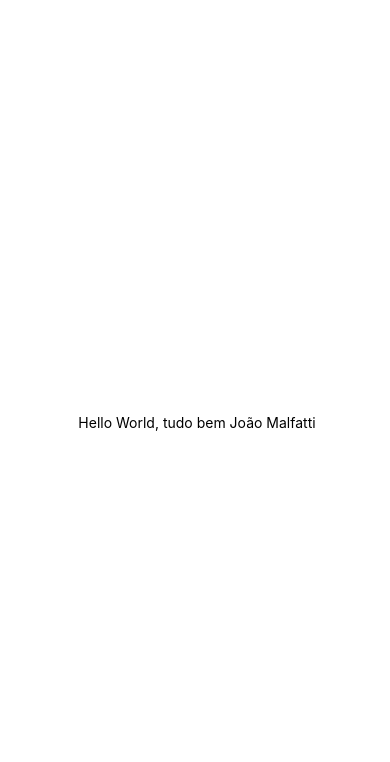
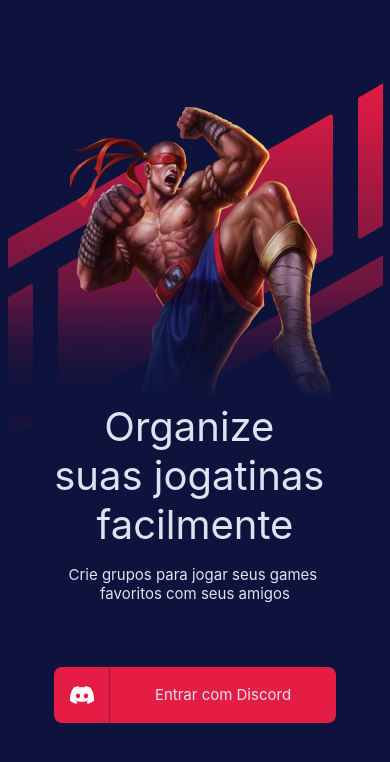
Before and after one commit to joaomalfatti1/RNIntroduction, a React Native app: screen / in a window 390 px wide. Shown: the top 762 px of the page. Built offline with nearby package versions, Linux system fonts and the light colour scheme.

Commit message:
Finalizamos Tela de login, Splash, e etc

```diff
--- a/app.json
+++ b/app.json
@@ -9,7 +9,7 @@
     "splash": {
       "image": "./assets/splash.png",
       "resizeMode": "contain",
-      "backgroundColor": "#ffffff"
+      "backgroundColor": "#070B24"
     },
     "updates": {
       "fallbackToCacheTimeout": 0
--- /dev/null
+++ b/src/@types/png.d.ts
@@ -0,0 +1 @@
+declare module '*.png';
--- /dev/null
+++ b/src/components/ButtonIcon/index.tsx
@@ -0,0 +1,32 @@
+import React from 'react';
+import {
+  Text,
+  Image,
+  View,
+  TouchableOpacity,
+  TouchableOpacityProps
+} from 'react-native';
+
+import DiscordImg from '../../assets/discord.png';
+import { styles } from './styles';
+
+type Props = TouchableOpacityProps &{
+  title: string;
+}
+
+export function ButtonIcon({title, ...rest}: Props){
+  return(
+    <TouchableOpacity
+      style={styles.container}
+      {...rest}
+    >
+      <View style={styles.iconWrapper}>
+        <Image source={DiscordImg} style={styles.icon} />
+      </View>
+
+      <Text style={styles.title}>
+        {title}
+      </Text>
+    </TouchableOpacity>
+  )
+}
--- /dev/null
+++ b/src/components/ButtonIcon/styles.ts
@@ -0,0 +1,31 @@
+import { StyleSheet } from "react-native";
+import { theme } from "../../global/styles/theme";
+
+export const styles = StyleSheet.create({
+  container: {
+    width: '100%',
+    height: 56,
+    backgroundColor: theme.colors.primary,
+    borderRadius: 8,
+    flexDirection: 'row',
+    alignItems: 'center'
+  },
+  title: {
+    flex: 1,
+    color: theme.colors.heading,
+    fontSize: 15,
+    textAlign: 'center'
+  },
+  iconWrapper: {
+    width: 56,
+    height: 56,
+    justifyContent: 'center',
+    alignItems: 'center',
+    borderRightWidth: 1,
+    borderColor: theme.colors.line
+  },
+  icon: {
+    width: 24,
+    height: 18
+  },
+})
--- /dev/null
+++ b/src/global/styles/theme.ts
@@ -0,0 +1,8 @@
+export const theme = {
+  colors: {
+    background: '#0D133D',
+    heading: '#DDE3F0',
+    primary: '#E51C44',
+    line: '#991F36'
+  }
+}
--- a/src/screens/SignIn/index.tsx
+++ b/src/screens/SignIn/index.tsx
@@ -1,11 +1,50 @@
 import React from 'react';
-import { View, Text } from 'react-native';
+import {
+  View,
+  Text,
+  Image,
+  StatusBar
+} from 'react-native';
+
+import { ButtonIcon } from '../../components/ButtonIcon';
+import IllustrationImg from '../../assets/illustration.png';
+
 import { styles } from './styles';
 
 export  function SignIn(){
   return(
     <View style={styles.container}>
-      <Text> Hello World, tudo bem João Malfatti</Text>
+      <StatusBar
+        barStyle='light-content'
+        translucent
+        backgroundColor={"transparent"}
+      />
+
+      <Image
+        source={IllustrationImg}
+        style={styles.content}
+        resizeMode='stretch'
+      />
+
+      <View style={styles.content}>
+        <Text style={styles.title}>
+          Organize {`\n`}
+          suas jogatinas {`\n`}
+          facilmente
+        </Text>
+
+        <Text style={styles.subtitle}>
+          Crie grupos para jogar seus games {`\n`}
+          favoritos com seus amigos
+        </Text>
+
+        <ButtonIcon
+          title= "Entrar com Discord"
+          activeOpacity={0.4}
+        />
+
+
+      </View>
     </View>
   )
 }
--- a/src/screens/SignIn/styles.ts
+++ b/src/screens/SignIn/styles.ts
@@ -1,11 +1,34 @@
 import {StyleSheet } from 'react-native'
+import { theme } from '../../global/styles/theme';
 
 export const styles = StyleSheet.create({
   container: {
     flex: 1,
-    backgroundColor: '#fff',
+    backgroundColor: theme.colors.background,
     alignItems: 'center',
     justifyContent: 'center'
+  },
+  image: {
+    width: '100%',
+    height: 360,
+  },
+  content: {
+    marginTop: -40,
+    paddingHorizontal: 50
+  },
 
+  title: {
+    color: theme.colors.heading,
+    textAlign: 'center',
+    fontSize: 40,
+    marginBottom: 16,
+
+  },
+  subtitle: {
+    color: theme.colors.heading,
+    fontSize: 15,
+    textAlign: 'center',
+    marginBottom: 64
   }
+
 });
```
